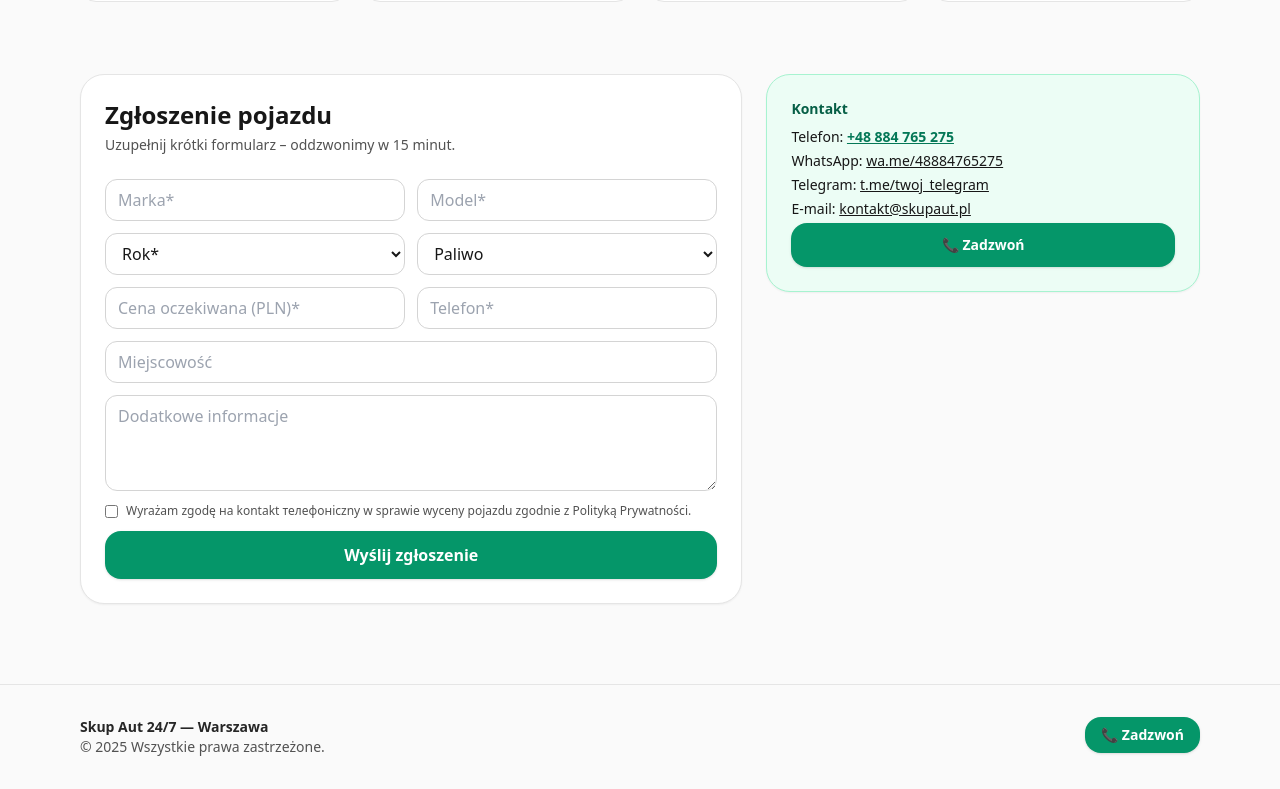
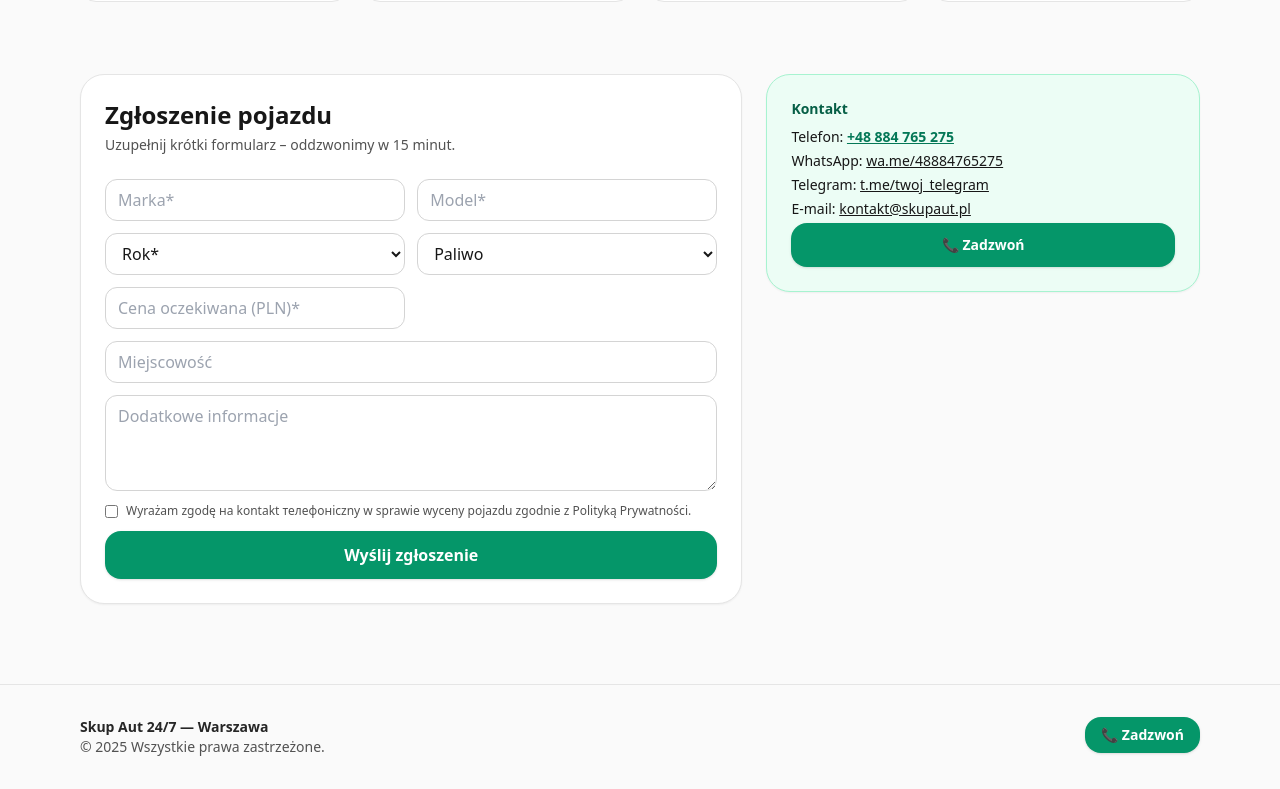
Before and after one commit to Dohot98/skupaut24, a plain HTML site: page index.html in a window 1280 px wide. Shown: the part 672-1461 px from the top of the page. Drawn offline with nearby package versions, Linux system fonts and the light colour scheme.

Commit message:
Update index.html

```diff
--- a/index.html
+++ b/index.html
@@ -97,7 +97,7 @@
                 </select>
 
                 <input name="cena" required placeholder="Cena oczekiwana (PLN)*" inputmode="numeric" class="rounded-xl border border-neutral-300 px-3 py-2 outline-none focus:ring-2 focus:ring-emerald-500" />
-                <input name="telefon" required placeholder="Telefon*" type="tel" pattern="^[+]?[0-9\s-]{7,}$" class="rounded-xl border border-neutral-300 px-3 py-2 outline-none focus:ring-2 focus:ring-emerald-500" />
+
 
                 <input name="miejscowosc" placeholder="Miejscowość" class="rounded-xl border border-neutral-300 px-3 py-2 outline-none focus:ring-2 focus:ring-emerald-500 sm:col-span-2" />
 
```
